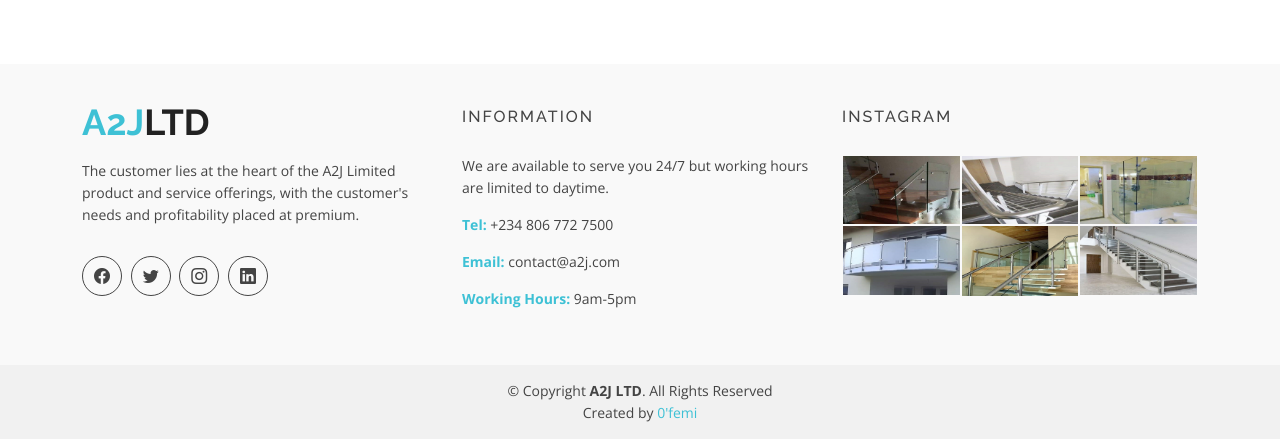
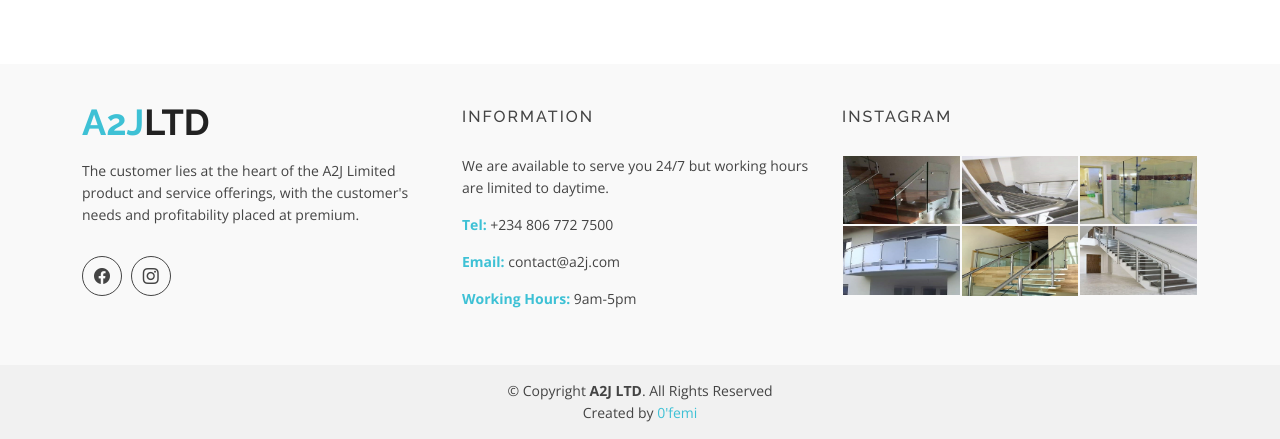
Before and after one commit to Oluwa-Femi/a2j, a plain HTML site: page index.html in a window 1280 px wide. Shown: the part 3105-3544 px from the top of the page. Drawn offline with nearby package versions, Linux system fonts and the light colour scheme.

Commit message:
Now done

```diff
--- a/index.html
+++ b/index.html
@@ -425,17 +425,17 @@
                 <div class="footer-icons">
                   <ul>
                     <li>
-                      <a href="#"><i class="bi bi-facebook"></i></a>
+                      <a href="https://web.facebook.com/a2jsundayadedeji-100511308113327/"><i class="bi bi-facebook"></i></a>
                     </li>
+                    <!-- <li>
+                      <a href="#"><i class="bi bi-twitter"></i></a>
+                    </li> -->
                     <li>
-                      <a href="#"><i class="bi bi-twitter"></i></a>
+                      <a href="https://www.instagram.com/a2j.sundayadedeji/"><i class="bi bi-instagram"></i></a>
                     </li>
-                    <li>
-                      <a href="#"><i class="bi bi-instagram"></i></a>
-                    </li>
-                    <li>
+                    <!-- <li>
                       <a href="#"><i class="bi bi-linkedin"></i></a>
-                    </li>
+                    </li> -->
                   </ul>
                 </div>
               </div>
```
